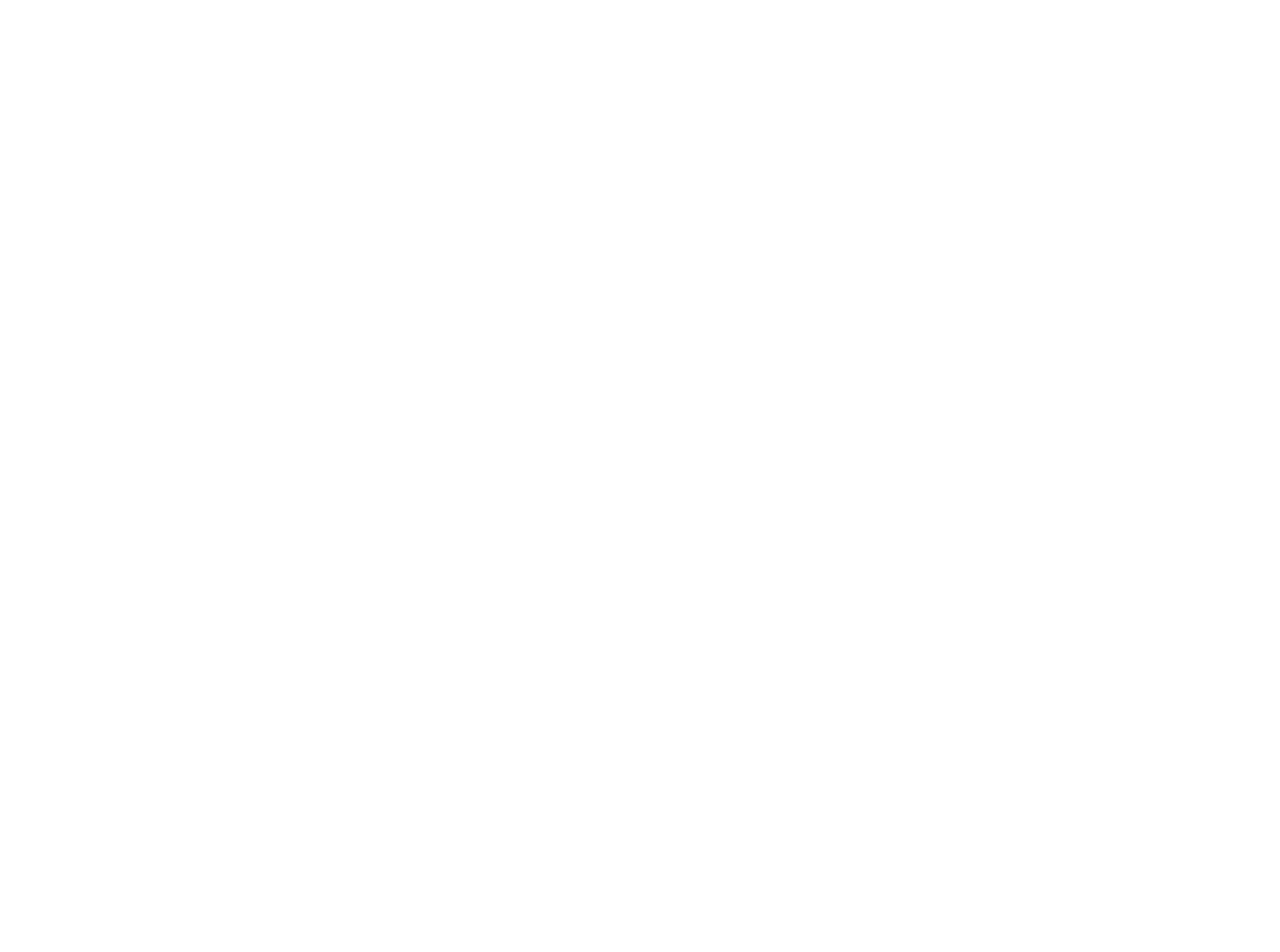
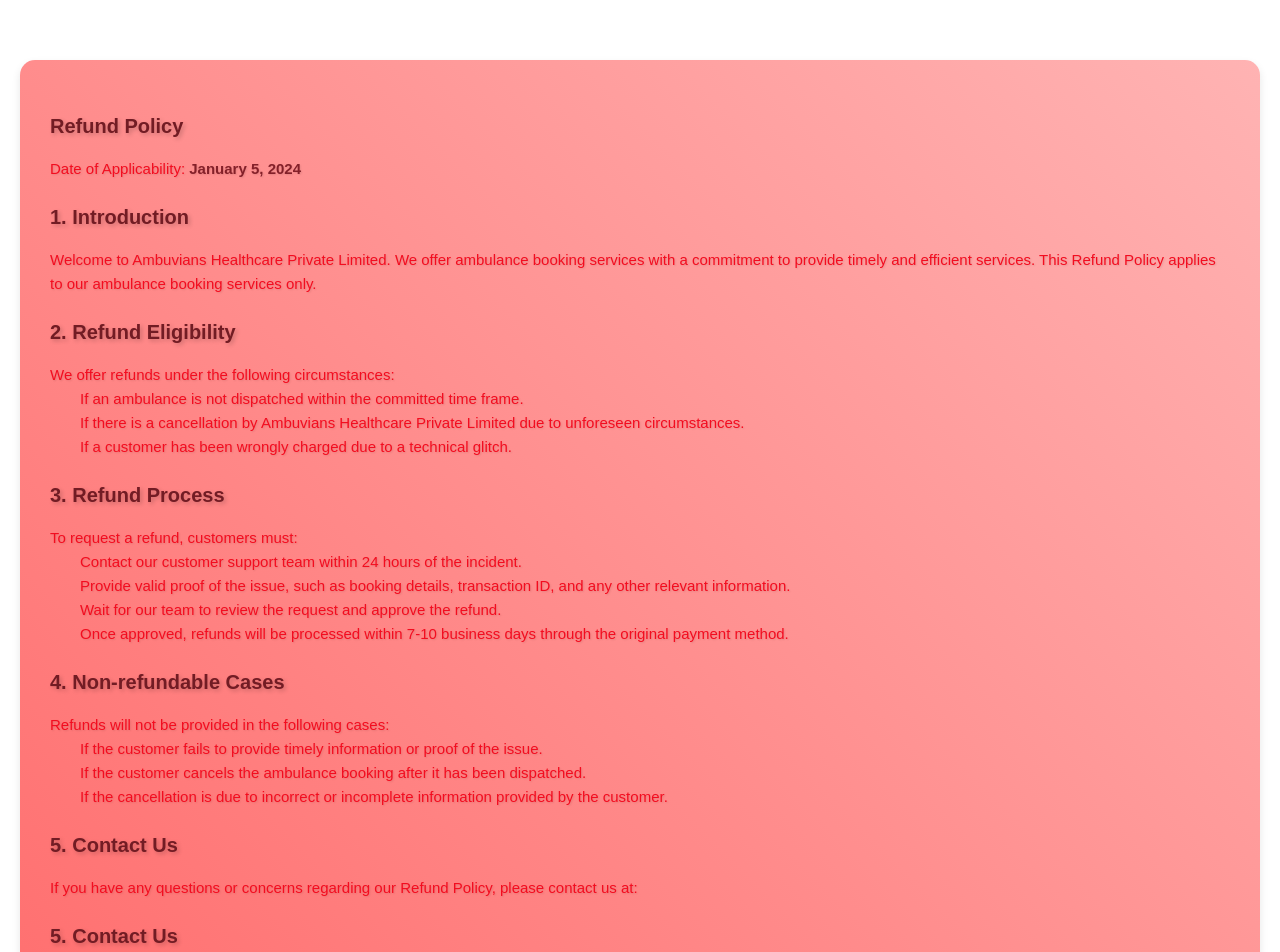
Before and after one commit to Yash080902/Ambuvians1.0website, a React (Create React App) app: page /refund in a window 1280 px wide. Before the commit this address had no page. Shown: the top 952 px of the page. Before the commit the page ends 860 px from the top, so only its background shows below. Built offline with nearby package versions, Linux system fonts and the light colour scheme; a web font is replaced by a local one.

Commit message:
all done finally

```diff
--- a/src/App.js
+++ b/src/App.js
@@ -4,8 +4,9 @@ import Home from "./pages/Home-page/Home-page";
 import Service from "./pages/Service-page/Service";
 import About from "./pages/About-page/aboutPage";
 import Hiring from "./pages/Hiring-page/Hiring";
-import Privacy from './pages/privacy/Privacy';
-import Terms from './pages/terms/Terms'
+import Privacy from "./pages/privacy/Privacy";
+import Terms from "./pages/terms/Terms";
+import Refund from "./pages/refund/refund";
 import "../src/app.css";
 import Model from "./components/Model";
 
@@ -52,6 +53,7 @@ function App() {
         <Route path="/hiring" element={<Hiring />} />
         <Route path="/privacy" element={<Privacy />} />
         <Route path="/terms" element={<Terms />} />
+        <Route path="/refund" element={<Refund />} />
         <Route path="/login" element={<Model />} />
       </Routes>
       {showModel && <Outlet />}
--- a/src/components/Footer.jsx
+++ b/src/components/Footer.jsx
@@ -308,10 +308,10 @@ function Footer() {
         </div>
       </section>
       <div className="copyright">
-        <p> &#169;Ambuvians Healthcare Pvt. Ltd.</p>
-        <p> &#169;<a href="/privacy">Privacy Policy</a></p>
-        <p> &#169;<a href="/terms">Terms and Condition</a></p>
-        <p> &#169;<a href="/refund">Refund Policy</a></p>
+        <p> &#169;2024 Ambuvians Healthcare Pvt. Ltd.</p>
+        <p><a href="/privacy">Privacy Policy</a></p>
+        <p><a href="/terms">Terms and Condition</a></p>
+        <p><a href="/refund">Refund Policy</a></p>
       </div>
     </div>
   );
--- /dev/null
+++ b/src/pages/refund/refund.css
@@ -0,0 +1,34 @@
+@import url("https://fonts.googleapis.com/css2?family=Poppins&display=swap");
+
+.container {
+    font-family: 'Arial', sans-serif;
+    margin: 20px;
+    line-height: 1.6;
+    background: linear-gradient(45deg, #ff6b6b, #ffb3b3); /* 3D gradient background */
+    border-radius: 15px; /* Rounded corners for 3D effect */
+    padding: 30px;
+    box-shadow: 0 4px 8px rgba(0, 0, 0, 0.1); /* Shadow for 3D effect */
+}
+
+.heading1 {
+    font-size: 2rem;
+    font-weight: bold;
+    color: #721c24; /* Dark red text */
+    margin-top: 20px;
+    margin-bottom: 15px;
+    text-shadow: 2px 2px 4px rgba(0, 0, 0, 0.2); /* Text shadow for 3D effect */
+}
+
+p, ul, ol {
+    color: #f30c1f; /* Slightly darker red text */
+    text-shadow: 1px 1px 2px rgba(0, 0, 0, 0.1); /* Text shadow for 3D effect */
+}
+
+ul, ol {
+    margin-left: 30px;
+}
+
+strong {
+    color: #842029; /* Slightly darker red text */
+    font-weight: bold;
+}
--- a/src/pages/refund_policy/refund.jsx
+++ b/src/pages/refund/refund.jsx
@@ -1,18 +1,16 @@
-import "./Privacy.css";
-
-import React from 'react';
+import "./refund.css";
 
 const RefundPolicy = () => {
     return (
         <div className="container">
-            <h1>Refund Policy</h1>
+            <div className="heading1">Refund Policy</div>
             <p>Date of Applicability: <strong>January 5, 2024</strong></p>
 
-            <h2>1. Introduction</h2>
+            <div className="heading1">1. Introduction</div>
             <p>Welcome to Ambuvians Healthcare Private Limited. We offer ambulance booking services with a commitment to provide
                 timely and efficient services. This Refund Policy applies to our ambulance booking services only.</p>
 
-            <h2>2. Refund Eligibility</h2>
+            <div className="heading1">2. Refund Eligibility</div>
             <p>We offer refunds under the following circumstances:</p>
             <ul>
                 <li>If an ambulance is not dispatched within the committed time frame.</li>
@@ -20,7 +18,7 @@ const RefundPolicy = () => {
                 <li>If a customer has been wrongly charged due to a technical glitch.</li>
             </ul>
 
-            <h2>3. Refund Process</h2>
+            <div className="heading1">3. Refund Process</div>
             <p>To request a refund, customers must:</p>
             <ol>
                 <li>Contact our customer support team within 24 hours of the incident.</li>
@@ -30,7 +28,7 @@ const RefundPolicy = () => {
                 <li>Once approved, refunds will be processed within 7-10 business days through the original payment method.</li>
             </ol>
 
-            <h2>4. Non-refundable Cases</h2>
+            <div className="heading1">4. Non-refundable Cases</div>
             <p>Refunds will not be provided in the following cases:</p>
             <ul>
                 <li>If the customer fails to provide timely information or proof of the issue.</li>
@@ -38,10 +36,14 @@ const RefundPolicy = () => {
                 <li>If the cancellation is due to incorrect or incomplete information provided by the customer.</li>
             </ul>
 
-            <h2>5. Contact Us</h2>
+            <div className="heading1">5. Contact Us</div>
             <p>If you have any questions or concerns regarding our Refund Policy, please contact us at:</p>
-            <p>Email: support@ambuvianshealthcare.com</p>
-            <p>Phone: +1 123-456-7890</p>
+            <div className="heading1">5. Contact Us</div>
+<p>If you have any questions or concerns regarding our Refund Policy, please contact us at:</p>
+<p>Email: <a href="mailto:support@ambuvianshealthcare.in">support@ambuvianshealthcare.in</a></p>
+<p>Email: <a href="mailto:help@ambuvians.in">help@ambuvians.in</a></p>
+<p>Phone: <a href="tel:+918630729931">+91 8630729931</a></p>
+<p>Phone: <a href="tel:+917505853812">+91 7505853812</a></p>
 
             <p>We reserve the right to modify this Refund Policy at any time without prior notice. Please review this page
                 periodically for any updates.</p>
--- a/src/pages/refund_policy/refund.css
+++ /dev/null
@@ -1,134 +0,0 @@
-@import url("https://fonts.googleapis.com/css2?family=Poppins&display=swap");
-
-body {
-    background-color: rgba(253, 8, 8, 0.1);
-}
-
-div .privacy-container {
-    background-color: rgba(253, 8, 8, 0.1);
-    color: #fd0808;
-    border-top-left-radius: 100px;
-    border-bottom-right-radius: 10px;
-    box-shadow: 2px 2px 10px grey;
-    font-family: "Poppins", sans-serif;
-}
-
-.privacy-container h1 {
-    text-align: center;
-    font-size: 60px;
-}
-
-.privacy-container h4 {
-    /* text-align: center; */
-    font-size: 25px;
-}
-
-.privacy-container .first-list li , .privacy-container .second-list li, .privacy-container .third-list li , .privacy-container .fourth-list li , .privacy-container .fifth-list li {
-    list-style-type: none;
-}
-
-.privacy-container .list-heading{
-    font-weight: 700;
-}
-
-.privacy-container .list {
-    margin: 20px 0;
-}
-
-.privacy-ol {
-    background-color: #fd0808;
-    color: #fff;
-    padding: 20px 40px;
-    border-radius: 10px;
-    border-bottom-right-radius: 100px;
-}
-
-.privacy-container {
-    padding: 20px;
-}
-
-.privacy-container li {
-    list-style-type: disc;
-    font-size: 20px;
-    margin: 10px 0;
-}
-
-.enquiry-lists li {
-    list-style-type: circle;
-    margin: 15px 0;
-}
-
-.privacy-container a {
-    text-decoration: none;
-    background-color: #fff;
-    color: #fd0808;
-    padding: 3.5px;
-    border-radius: 5px;
-}
-
-.privacy-note {
-    margin: 20px 0;
-    font-size: 14px;
-    text-align: center;
-    padding: 10px;
-}
-
-.privacy-additional {
-    background-color: #fff;
-    margin: 20px 0;
-    padding: 20px 50px;
-    border-bottom-right-radius: 100px;
-}
-
-.important-note {
-    /* text-align: center; */
-    font-size: 20px;
-    padding: 20px 40px;
-    display: flex;
-    justify-content: center;
-    color: #fd0808;
-}
-
-@media (max-width: 716px) {
-    .privacy-container h1 {
-        font-size: 35px;
-    }
-
-    .privacy-container h4 {
-        font-size: 20px;
-    }
-
-    /* .privacy-container li a {
-    font-size: 10px;
-  } */
-}
-
-@media (max-width: 426px) {
-    body .privacy-container {
-        border-top-left-radius: 5px;
-    }
-
-    .privacy-container ol {
-        border-radius: 5px;
-    }
-
-    .privacy-container li {
-        font-size: 17px;
-    }
-
-    .privacy-container h1 {
-        font-size: 26px;
-    }
-
-    .privacy-container h4 {
-        font-size: 15px;
-    }
-
-    .privacy-container li a {
-        font-size: 15px;
-    }
-
-    .privacy-additional {
-        border-radius: 5px;
-    }
-}
```
